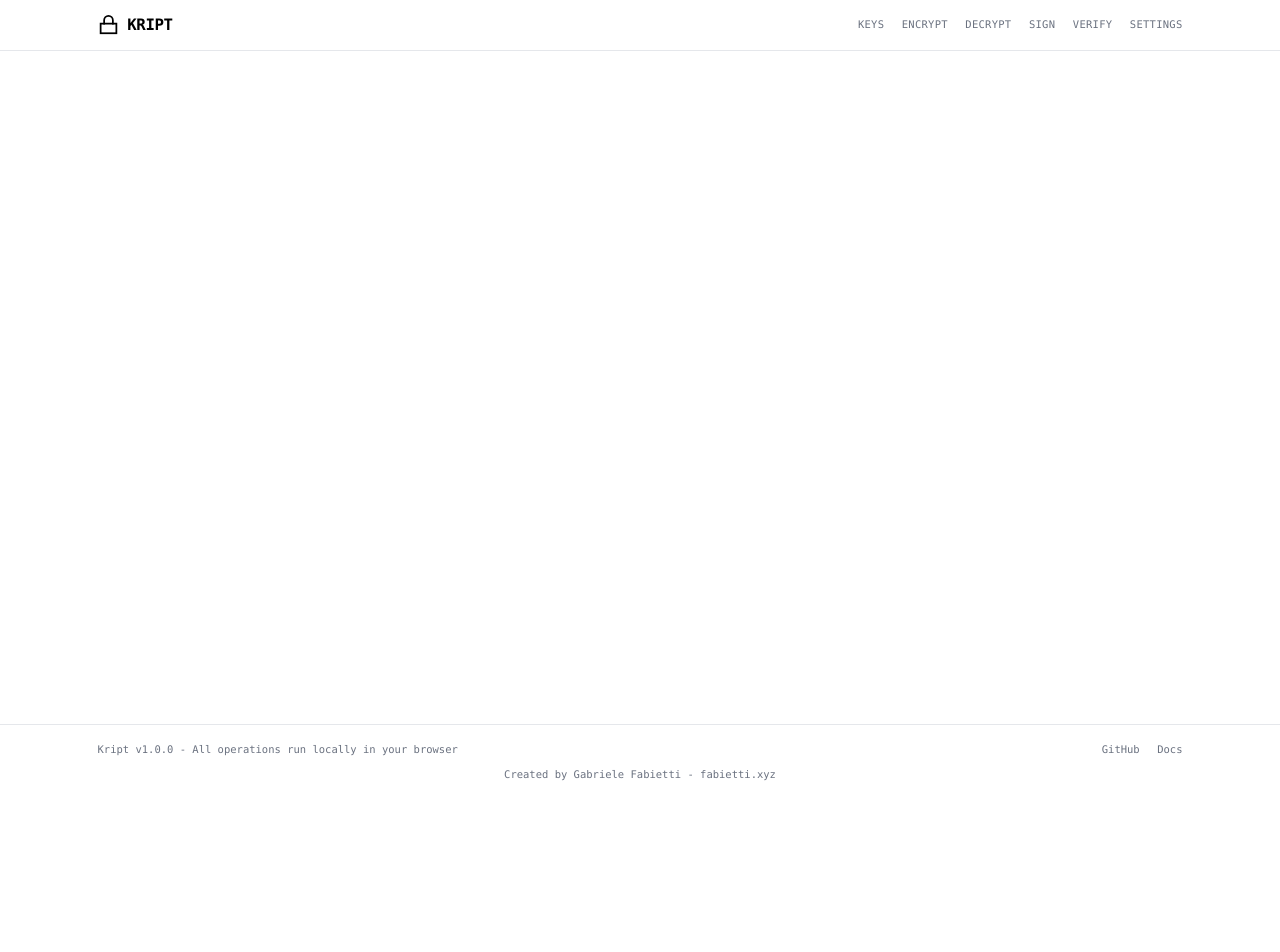
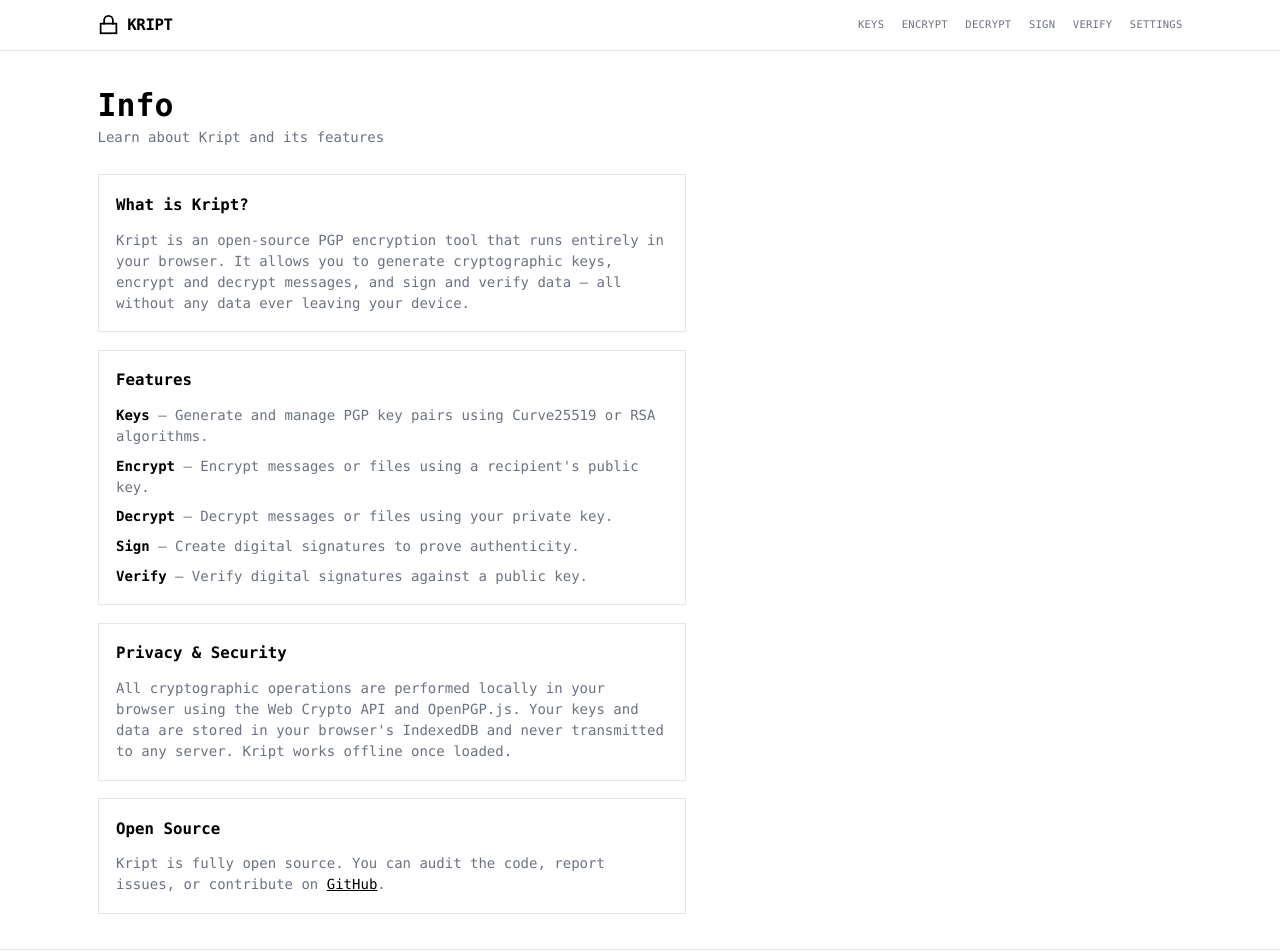
Before and after one commit to gabrielee5/kript, a React (Vite) app in the folder web/: page /info in a window 1280 px wide. Shown: the top 952 px of the page. Before the commit the page ends 800 px from the top, so only its background shows below. Built offline with nearby package versions, Linux system fonts and the light colour scheme.

Commit message:
added info page instead of docs

```diff
--- a/web/src/App.tsx
+++ b/web/src/App.tsx
@@ -6,6 +6,7 @@ import DecryptPage from './pages/DecryptPage';
 import SignPage from './pages/SignPage';
 import VerifyPage from './pages/VerifyPage';
 import SettingsPage from './pages/SettingsPage';
+import InfoPage from './pages/InfoPage';
 
 const navItems = [
   { path: '/', label: 'KEYS' },
@@ -125,6 +126,7 @@ function App() {
           <Route path="/sign" element={<SignPage />} />
           <Route path="/verify" element={<VerifyPage />} />
           <Route path="/settings" element={<SettingsPage />} />
+          <Route path="/info" element={<InfoPage />} />
         </Routes>
       </main>
 
@@ -143,12 +145,12 @@ function App() {
                 >
                   GitHub
                 </a>
-                <a
-                  href="/docs"
+                <NavLink
+                  to="/info"
                   className="hover:text-text-primary transition-all duration-150"
                 >
-                  Docs
-                </a>
+                  Info
+                </NavLink>
               </div>
             </div>
             <div className="text-center">
--- /dev/null
+++ b/web/src/pages/InfoPage.tsx
@@ -0,0 +1,69 @@
+import { Card } from '../components/ui';
+
+export default function InfoPage() {
+  return (
+    <div>
+      <div className="mb-xl">
+        <h1 className="text-4xl font-semibold leading-tight">Info</h1>
+        <p className="text-text-secondary mt-tiny">Learn about Kript and its features</p>
+      </div>
+
+      <div className="flex flex-col gap-lg max-w-2xl">
+        <Card>
+          <h2 className="text-lg font-semibold mb-md">What is Kript?</h2>
+          <p className="text-text-secondary">
+            Kript is an open-source PGP encryption tool that runs entirely in your browser.
+            It allows you to generate cryptographic keys, encrypt and decrypt messages,
+            and sign and verify data — all without any data ever leaving your device.
+          </p>
+        </Card>
+
+        <Card>
+          <h2 className="text-lg font-semibold mb-md">Features</h2>
+          <ul className="flex flex-col gap-sm text-text-secondary">
+            <li>
+              <strong className="text-text-primary">Keys</strong> — Generate and manage PGP key pairs using Curve25519 or RSA algorithms.
+            </li>
+            <li>
+              <strong className="text-text-primary">Encrypt</strong> — Encrypt messages or files using a recipient's public key.
+            </li>
+            <li>
+              <strong className="text-text-primary">Decrypt</strong> — Decrypt messages or files using your private key.
+            </li>
+            <li>
+              <strong className="text-text-primary">Sign</strong> — Create digital signatures to prove authenticity.
+            </li>
+            <li>
+              <strong className="text-text-primary">Verify</strong> — Verify digital signatures against a public key.
+            </li>
+          </ul>
+        </Card>
+
+        <Card>
+          <h2 className="text-lg font-semibold mb-md">Privacy & Security</h2>
+          <p className="text-text-secondary">
+            All cryptographic operations are performed locally in your browser using the
+            Web Crypto API and OpenPGP.js. Your keys and data are stored in your browser's
+            IndexedDB and never transmitted to any server. Kript works offline once loaded.
+          </p>
+        </Card>
+
+        <Card>
+          <h2 className="text-lg font-semibold mb-md">Open Source</h2>
+          <p className="text-text-secondary">
+            Kript is fully open source. You can audit the code, report issues, or contribute
+            on{' '}
+            <a
+              href="https://github.com/gabrielee5/kript"
+              target="_blank"
+              rel="noopener noreferrer"
+              className="text-text-primary underline hover:no-underline"
+            >
+              GitHub
+            </a>.
+          </p>
+        </Card>
+      </div>
+    </div>
+  );
+}
```
